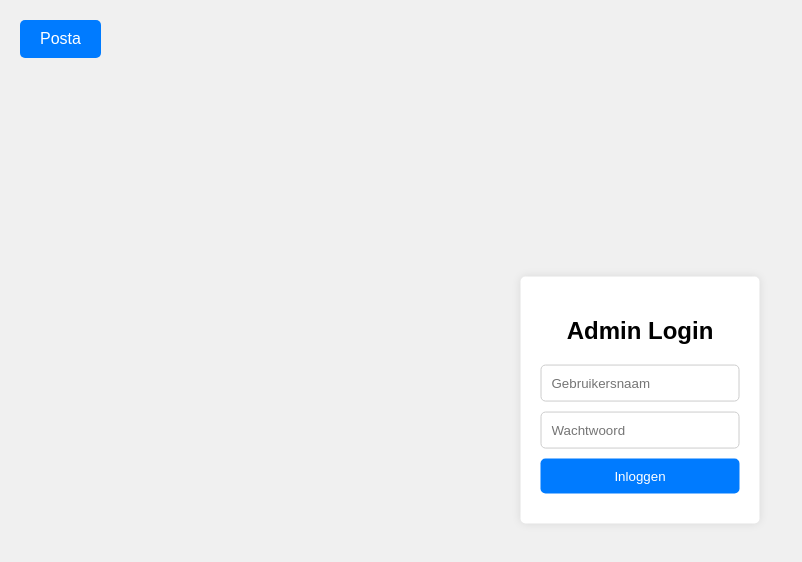
After one commit to ZanderCeunen/Posta, a Flask app: page /admin in a window 1280 px wide. The commit adds this page. Shown: the top 562 px of the page, without its empty margins (0-802 px from the left). Run offline with Flask 3, Linux system fonts and the light colour scheme.

Commit message:
Added admin and sql connection -> (not tested)

```diff
--- a/Main.py
+++ b/Main.py
@@ -1,8 +1,21 @@
 # Import the necessary modules from the Flask library
 from flask import Flask, request, render_template
+from Data_Core import *
 
 # Create an instance of the Flask class
 app = Flask(__name__)
+
+
+@app.route('/admin', methods=["POST", "GET"])
+def admin():
+    if request.method == "POST":
+        username = request.form['username']
+        password = request.form['password']
+        print(username)
+        print(password)
+        # Now you have the username and password, you can perform authentication here
+        # Example: Check if the username and password match a user in the database
+    return render_template('admin.html')
 
 
 # Define a route for the app. This route accepts both POST and GET requests.
@@ -20,6 +33,8 @@ def upload():
                 # Return an error message
                 return 'No selected file'
             # Save the uploaded file to the 'uploads' directory
+            print(afbeelding_met_beschrijving_uploaden(bytes(photo.read()), description))
+
             photo.save('uploads/' + photo.filename)
             # Write the description to a .json file
             descrFile = open("Uploads/description.json", "w")
--- /dev/null
+++ b/static/admin-style.css
@@ -0,0 +1,57 @@
+body {
+    background-color: #f0f0f0;
+    font-family: Arial, sans-serif;
+}
+
+.login-container {
+    position: absolute;
+    top: 50%;
+    left: 50%;
+    transform: translate(-50%, -50%);
+    background-color: #fff;
+    padding: 20px;
+    border-radius: 5px;
+    box-shadow: 0 0 10px rgba(0, 0, 0, 0.1);
+}
+.posta-button {
+    position: absolute;
+    top: 20px;
+    left: 20px;
+    padding: 10px 20px;
+    background-color: #007bff;
+    color: #fff;
+    text-decoration: none;
+    border-radius: 5px;
+    z-index: 2;
+}
+
+.posta-button:hover {
+    background-color: #0056b3;
+}
+
+h2 {
+    text-align: center;
+    margin-bottom: 20px;
+}
+
+form input[type="text"],
+form input[type="password"],
+form input[type="submit"] {
+    width: 100%;
+    padding: 10px;
+    margin-bottom: 10px;
+    border: 1px solid #ccc;
+    border-radius: 5px;
+    box-sizing: border-box;
+}
+
+form input[type="submit"] {
+    background-color: #007bff;
+    color: #fff;
+    border: none;
+    cursor: pointer;
+}
+
+form input[type="submit"]:hover {
+    background-color: #0056b3;
+}
--- /dev/null
+++ b/templates/admin.html
@@ -0,0 +1,20 @@
+<!DOCTYPE html>
+<html lang="nl">
+<head>
+    <meta charset="UTF-8">
+    <meta name="viewport" content="width=device-width, initial-scale=1.0">
+    <title>Admin Login</title>
+    <link rel="stylesheet" href="{{ url_for('static', filename='admin-style.css') }}"> <!-- Admin-specific CSS file -->
+</head>
+<body>
+    <a href="/" class="posta-button">Posta</a>
+    <div class="login-container">
+        <h2>Admin Login</h2>
+        <form id="loginForm" method="post">
+            <input type="text" name="username" id="username" placeholder="Gebruikersnaam" required><br>
+            <input type="password" name="password" id="password" placeholder="Wachtwoord" required><br>
+            <input type="submit" value="Inloggen">
+        </form>
+    </div>
+</body>
+</html>
--- a/templates/index.html
+++ b/templates/index.html
@@ -9,13 +9,14 @@
 </head>
 <body>
     <a href="/" class="posta-button">Posta</a>
+    <a href="/admin" class="admin-button">Admin Login</a>
     <div class="overlay"></div>
     <div id="upload-form">
         <h2>Foto Upload</h2>
         <form id="uploadForm" action="{{ url_for('upload')}}" method="post" enctype="multipart/form-data">
             <label class="custom-file-upload">
                 <input type="file" name="photo" id="photo" accept="image/*" required>
-                Kies een foto
+                Kies een foto<br>
             </label><br>
             <textarea name="description" id="description" placeholder="Beschrijving"></textarea><br>
             <input type="submit" value="Uploaden">
```
Also changed, not shown: static/style.css (+16 -2 lines), static/achtergrond.png (renamed from static/tenniscollage.png), static/logo.png (added).
